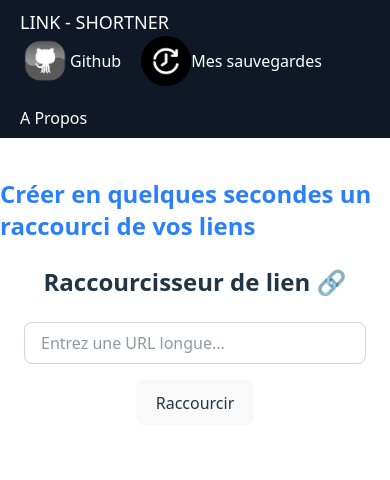
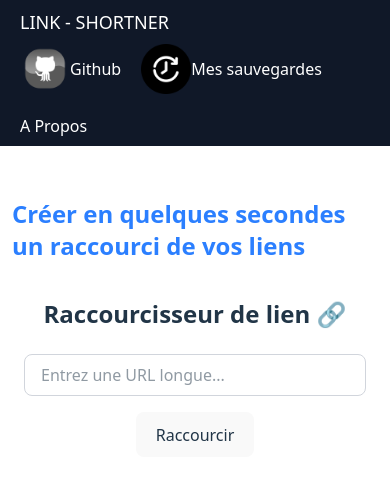
Before and after one commit to windev0/link-shortener, a React (Vite) app in the folder client/: page / in a window 390 px wide. Shown: the top 480 px of the page. Built offline with nearby package versions, Linux system fonts and the light colour scheme.

Commit message:
fix: rresponsive

```diff
--- a/client/src/components/Navigation.tsx
+++ b/client/src/components/Navigation.tsx
@@ -37,7 +37,7 @@ const Navigation = () => {
           <span className="text-white">LINK - SHORTNER</span>
         </a>
       </div>
-      <ul className="flex list-none m-0 p-0 gap-5 flex-wrap items-center">
+      <ul className="flex list-none m-0 p-0 gap-5 flex-wrap items-center md:flex-row md:justify-end mt-2 md:mt-0">
         <a
           href="https://github.com/windev0/link-shortener"
           target="_blank"
--- a/client/src/pages/Home.page.tsx
+++ b/client/src/pages/Home.page.tsx
@@ -12,7 +12,7 @@ const HomePage = () => {
       <Navigation />
 
       <div className="flex justify-center items-center flex-col mt-10">
-        <p className="text-2xl font-bold font-stretch-condensed text-blue-500">Créer en quelques secondes un raccourci de vos liens</p>
+        <p className="p-3 text-2xl font-bold font-stretch-condensed text-blue-500">Créer en quelques secondes un raccourci de vos liens</p>
       </div>
       {!saveHistoric ? <OffLineUrlShortener /> : <URLShortenerForm />}
     </>
```
